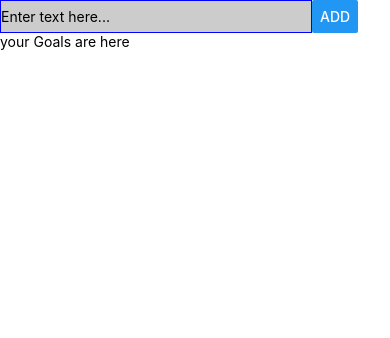
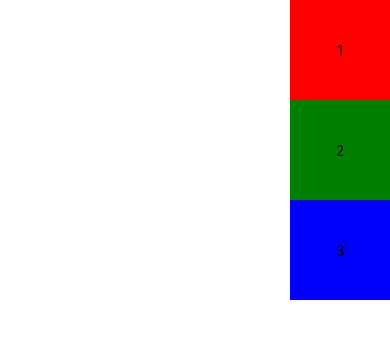
Before and after one commit to Hardik12c/React-Native-Development, a React Native app in the folder project1/: screen / in a window 390 px wide. Shown: the top 338 px of the page. Built offline with nearby package versions, Linux system fonts and the light colour scheme.

Commit message:
flexbox understanding

```diff
--- a/project1/App.js
+++ b/project1/App.js
@@ -1,17 +1,44 @@
-import { StatusBar } from 'expo-status-bar';
-import { StyleSheet, Text, View, SafeAreaView,TextInput,Button} from 'react-native';
+import { StatusBar } from "expo-status-bar";
+import {
+  StyleSheet,
+  Text,
+  View,
+  SafeAreaView,
+  TextInput,
+  Button,
+} from "react-native";
 
 export default function App() {
   return (
     <SafeAreaView style={styles.container}>
-      <View style={styles.flexcontainer}>
-        <TextInput style={styles.textinputstyle} placeholder='Enter text here...'/>
-        <Button title='ADD'/>
+      <View
+        style={{
+          backgroundColor: "red",
+          width: 100,
+          height: 100,
+          justifyContent: "center",
+          alignItems:'center',
+        }}
+      >
+        <Text>1</Text>
       </View>
-      <View>
-        <Text>
-            your Goals are here
-        </Text>
+      <View style={{
+          backgroundColor: "green",
+          width: 100,
+          height: 100,
+          justifyContent: "center",
+          alignItems:'center',
+        }}>
+        <Text>2</Text>
+      </View>
+      <View style={{
+          backgroundColor: "blue",
+          width: 100,
+          height: 100,
+          justifyContent: "center",
+          alignItems:'center',
+        }}>
+        <Text>3</Text>
       </View>
     </SafeAreaView>
   );
@@ -20,15 +47,17 @@
 const styles = StyleSheet.create({
   container: {
     flex: 1,
-    padding:50,
-  },
-  flexcontainer:{
-    flexDirection:'row',
-  },
-  textinputstyle:{
-    borderWidth:1,
-    borderColor:'blue',
-    width:'80%',
-    backgroundColor:'#cccccc',
+    padding: 50,
+    flexDirection:'column',
+    alignItems:'flex-end',
   }
+  // flexcontainer: {
+  //   flexDirection: "row",
+  // },
+  // textinputstyle: {
+  //   borderWidth: 1,
+  //   borderColor: "blue",
+  //   width: "80%",
+  //   backgroundColor: "#cccccc",
+  // },
 });
```
